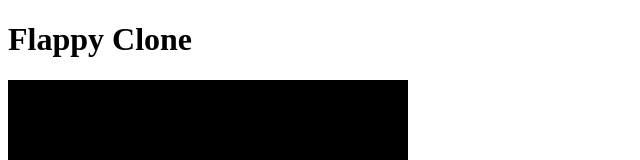
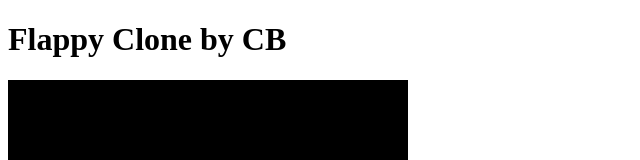
Before and after one commit to FallingUp/flappybirds, a plain HTML site: page index.html in a window 1280 px wide. Shown: the top 160 px of the page, without its empty margins (0-640 px from the left). Drawn offline with Linux system fonts and the light colour scheme.

Commit message:
Update index.html

```diff
--- a/index.html
+++ b/index.html
@@ -7,6 +7,6 @@
         <script type="text/javascript" src="main.js"></script>
     </head>
     <body>
-        <h1>Flappy Clone</h1>
+        <h1>Flappy Clone by CB</h1>
     </body>
 </html>
```
